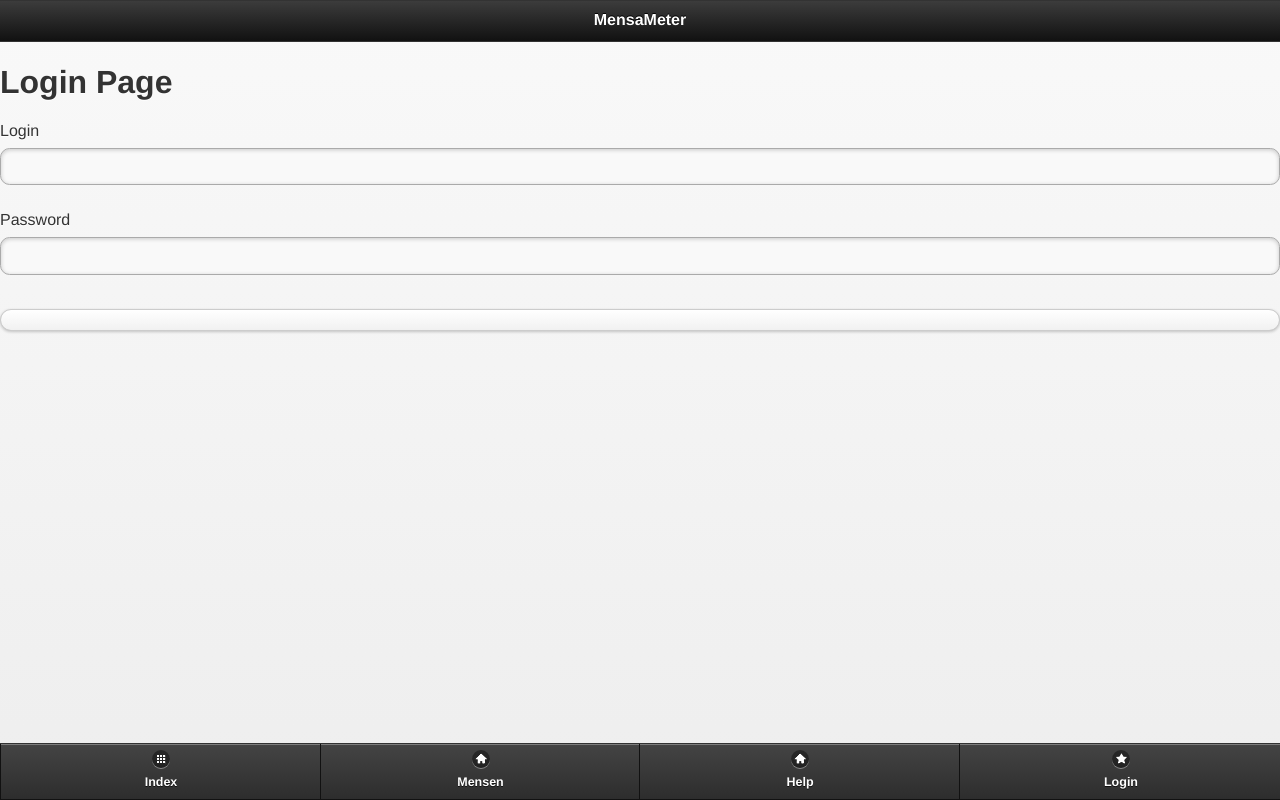
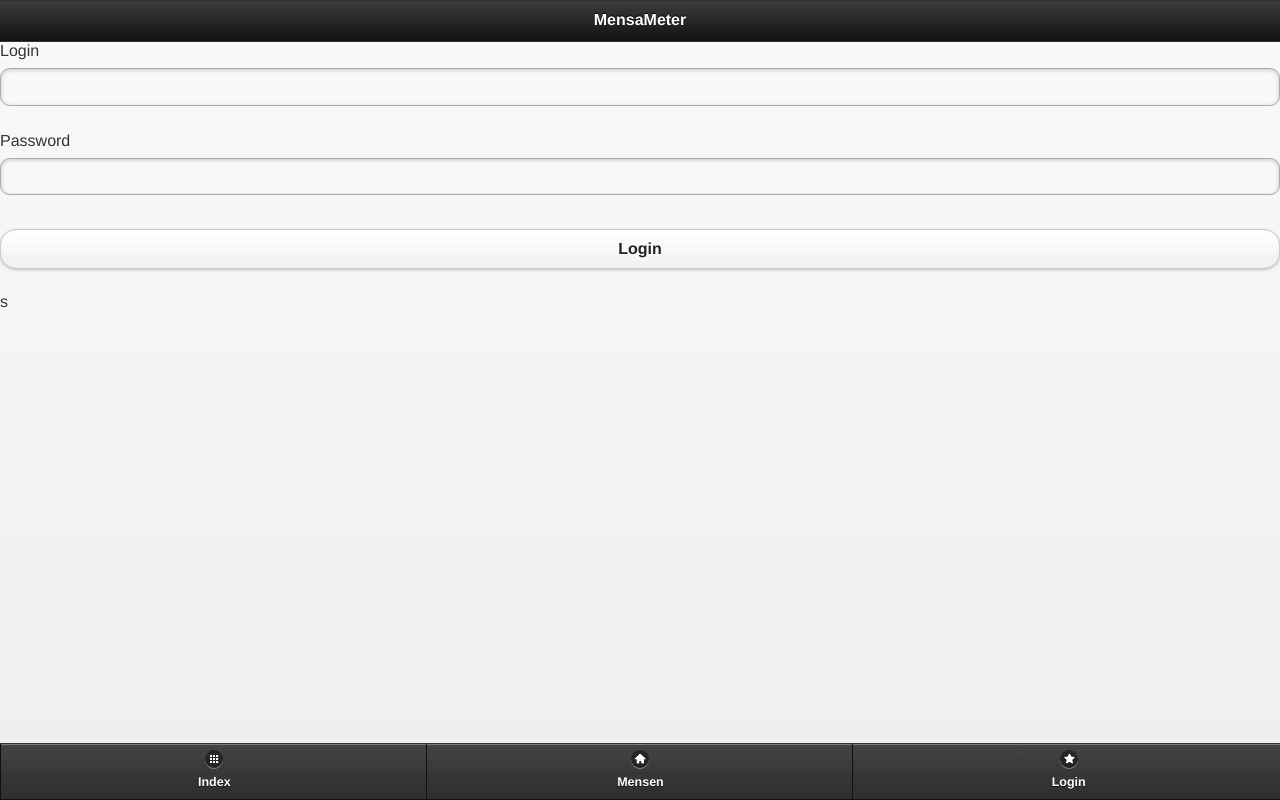
Before and after one commit to invad0r/MensaMeter, a PHP site: page /mensameter-webapp/login in a window 1280 px wide. Run offline with PHP 8.4, Linux system fonts and the light colour scheme.

Commit message:
minor not important changes

```diff
--- a/libs/Model.php
+++ b/libs/Model.php
@@ -4,6 +4,7 @@ class Model {
 
     function __construct() {
         $this->db = new Database(DB_TYPE, DB_HOST, DB_NAME, DB_USER, DB_PASS); // reusable through every model
+        //$this->parser = new Parser();
     }
 
 }
--- a/public/js/custom.js
+++ b/public/js/custom.js
@@ -3,7 +3,12 @@
  * and open the template in the editor.
  */
 
+$(document).on('pagebeforecreate', function(){
+    //$("ul").attr("data-role","listview");
+});
+
 
 $(document).ready(function (){
     //alert(1);
+    //$("ul").attr("data-role","listview");
 });
--- a/views/footer.php
+++ b/views/footer.php
@@ -1,13 +1,13 @@
 </div>
 <div id="footer" data-role="footer" data-position="fixed">
     <div data-role="navbar" data-iconpos="top" >
-        <ul>
+        <ul id="navi">
             <?php if (Session::get('loggedIn') == false): ?>
                 <li><a href="<?php echo URL ?>index" data-icon="grid">Index</a></li>
 
             <?php endif; ?>
             <li><a href="<?php echo URL ?>mensa" data-icon="home">Mensen</a></li>
-            <li><a href="<?php echo URL ?>help" data-icon="home">Help</a></li>
+            <!--<li><a href="<?php echo URL ?>help" data-icon="home">Help</a></li>-->
             <?php if (Session::get('loggedIn') == true): ?>
                 <li><a href="<?php echo URL ?>dashboard" data-icon="star">Dashboard</a></li>
 
--- a/views/login/index.php
+++ b/views/login/index.php
@@ -1,9 +1,9 @@
-<H1>Login Page</H1>
 
-<form action="login/run" method="post">
-
-    <label>Login</label><input type="text" name="login" /><br />
-    <label>Password</label><input type="password" name="password" /><br />
-    <label></label><input type="submit" />
-
-</form>
+    <form action="login/run" method="post">
+        <fieldset data-role="controlgroupd" data-inset="true">
+            <label>Login</label><input type="text" name="login" /><br />
+            <label>Password</label><input type="password" name="password" /><br />
+            <input type="submit" value="Login"/>
+        </fieldset>
+    </form>
+s
```
